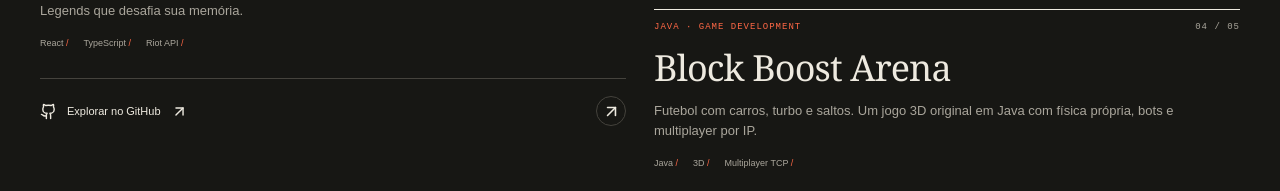
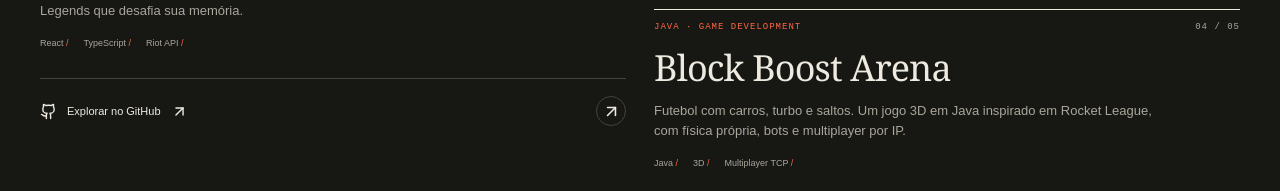
Before and after one commit to CaioMassola/portfolio, a React (Vite) app: page / in a window 1280 px wide. Shown: the part 3916-4107 px from the top of the page. Built offline with nearby package versions, Linux system fonts and the light colour scheme.

Commit message:
fix: credit Rocket League inspiration in project descriptions

```diff
--- a/src/content.ts
+++ b/src/content.ts
@@ -64,7 +64,7 @@ export const copy = {
       'Um clássico, uma nova experiência. Jogo da velha com salas online, chat em tempo real, temas e três idiomas.',
       'O motor das partidas. API com regras validadas pelo servidor, salas para dois jogadores e atualizações em tempo real.',
       'Você reconhece um campeão em 50 milissegundos? Um quiz visual de League of Legends que desafia sua memória.',
-      'Futebol com carros, turbo e saltos. Um jogo 3D original em Java com física própria, bots e multiplayer por IP.',
+      'Futebol com carros, turbo e saltos. Um jogo 3D em Java inspirado em Rocket League, com física própria, bots e multiplayer por IP.',
       'Monitoramento de preços com histórico e alertas de ofertas no Discord. Um bot em Java e Spring Boot, executado com Docker, que ajuda a acompanhar oportunidades de compra.',
     ],
     projectTypes: [
@@ -154,7 +154,7 @@ export const copy = {
       'A classic, a new experience. Tic-tac-toe with online rooms, real-time chat, themes and three languages.',
       'The engine behind the matches. Server-validated rules, two-player rooms and real-time updates.',
       'Can you recognize a champion in 50 milliseconds? A visual League of Legends quiz that challenges your memory.',
-      'Car soccer, boost and jumps. An original Java 3D game with custom physics, bots and direct-IP multiplayer.',
+      'Car soccer, boost and jumps. A Java 3D game inspired by Rocket League, with custom physics, bots and direct-IP multiplayer.',
       'Price tracking with historical data and deal alerts on Discord. A Java and Spring Boot bot running with Docker that helps you keep an eye on buying opportunities.',
     ],
     projectTypes: [
@@ -245,7 +245,7 @@ export const copy = {
       'Un clásico, una nueva experiencia. Tres en raya con salas en línea, chat en tiempo real, temas y tres idiomas.',
       'El motor de las partidas. Reglas validadas por el servidor, salas para dos jugadores y actualizaciones en tiempo real.',
       '¿Reconoces a un campeón en 50 milisegundos? Un quiz visual de League of Legends que desafía tu memoria.',
-      'Fútbol con coches, turbo y saltos. Un juego 3D original en Java con física propia, bots y multijugador por IP.',
+      'Fútbol con coches, turbo y saltos. Un juego 3D en Java inspirado en Rocket League, con física propia, bots y multijugador por IP.',
       'Seguimiento de precios con historial y alertas de ofertas en Discord. Un bot en Java y Spring Boot, ejecutado con Docker, para estar al tanto de oportunidades de compra.',
     ],
     projectTypes: [
```
